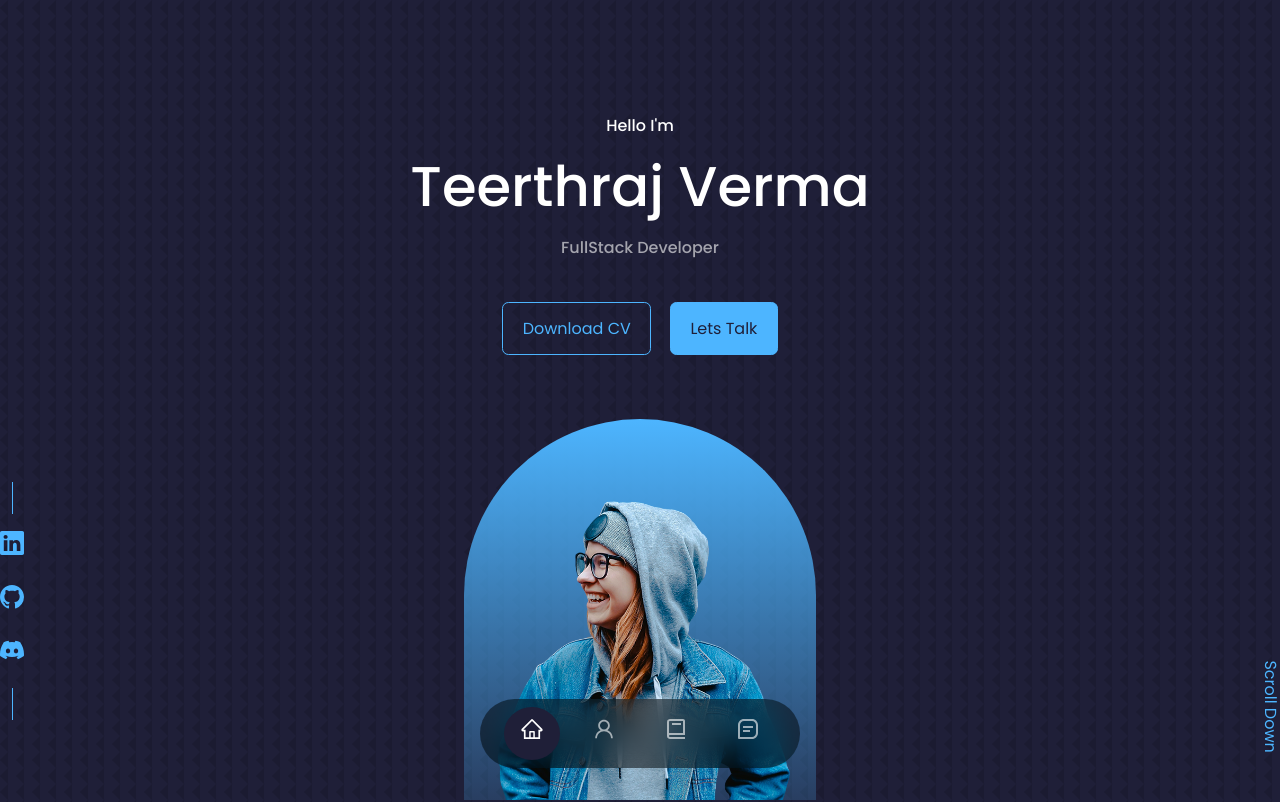
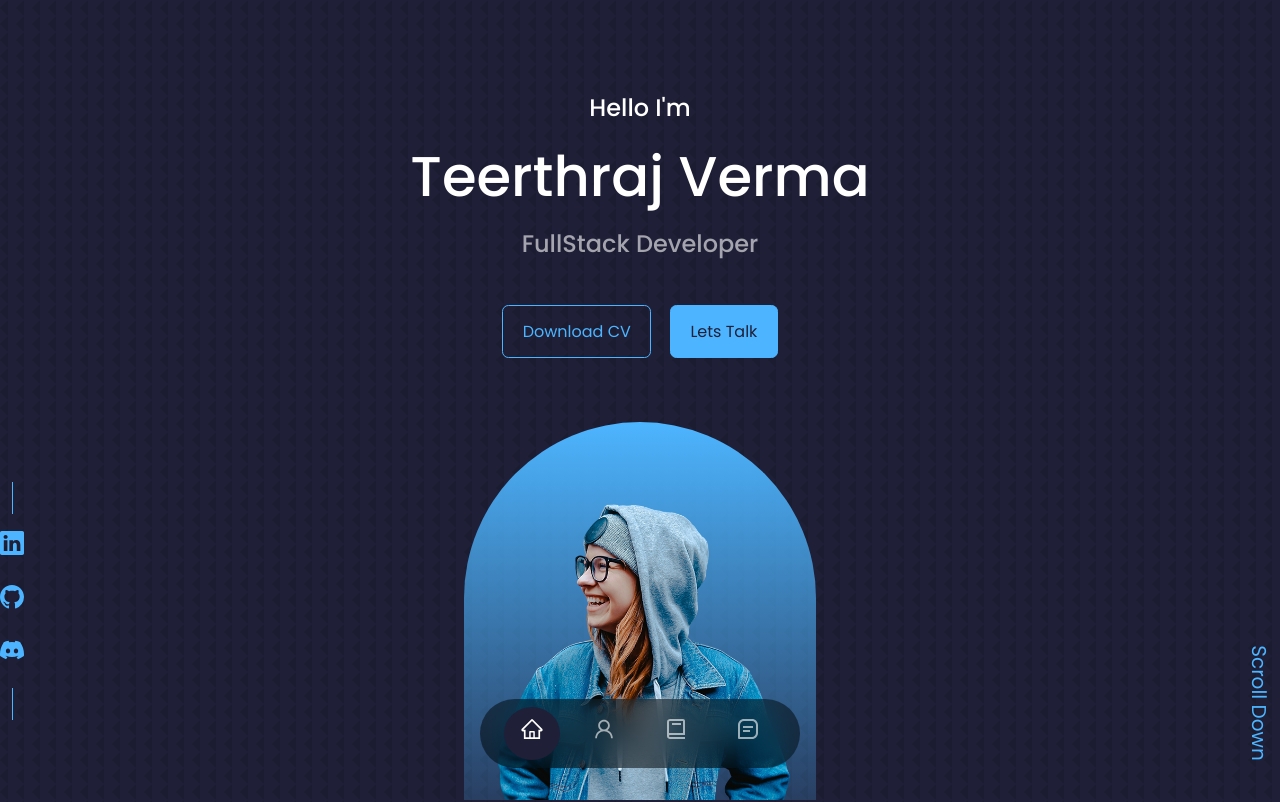
Before and after one commit to teerthrajverma01/portfolio-app, a React (Create React App) app: page / in a window 1280 px wide. Shown: the top 802 px of the page. Built offline with nearby package versions, Linux system fonts and the light colour scheme.

Commit message:
fixed some issues

```diff
--- a/src/components/Header/Header.module.css
+++ b/src/components/Header/Header.module.css
@@ -1,6 +1,6 @@
 header{
   height:100vh;
-  padding-top: 7rem;
+  padding-top: 5.5rem;
   overflow: hidden;
 }
 
@@ -23,6 +23,7 @@ header{
 }
 
 .scroll__down{
+  font-size: 1.25rem;
   position:absolute;
   right:-2.3rem ;
   bottom: 5rem ;
--- a/src/index.module.css
+++ b/src/index.module.css
@@ -55,7 +55,7 @@ h1{font-size: 3.5rem;}
 h2{font-size: 3rem;}
 h3{font-size: 2.5rem;}
 h4{font-size: 2rem;}
-h5{font-size: 1rem;}
+h5{font-size: 1.5rem;}
 
 
 section{
```
